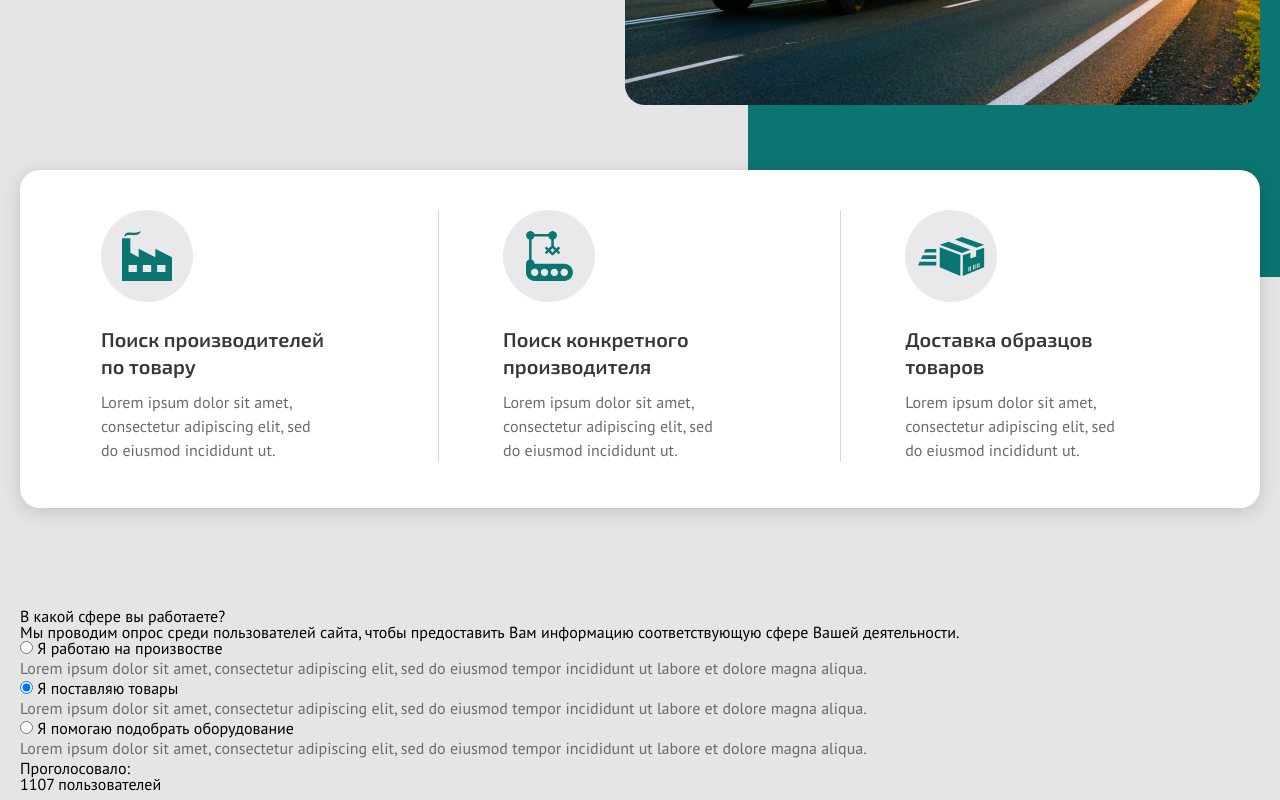
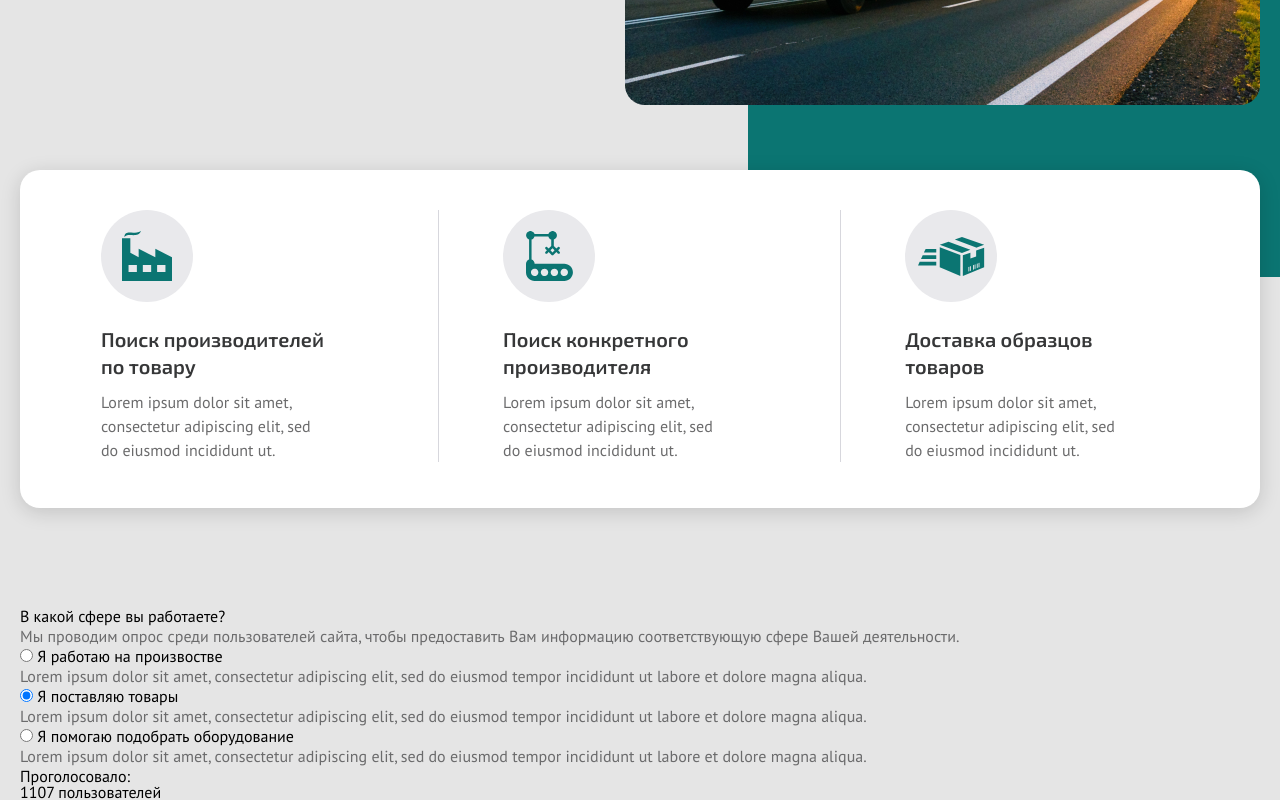
Before and after one commit to bollgade/PDVLanding, a plain HTML site: page src/index.html in a window 1280 px wide. Shown: the part 510-1310 px from the top of the page. Drawn offline with nearby package versions, Linux system fonts and the light colour scheme; files that its build step writes are made by us from their sources; a script that the page names is missing; files whose address does not match are found by name.

Commit message:
Подредактировал блок WYWA

```diff
--- a/src/index.html
+++ b/src/index.html
@@ -81,10 +81,10 @@
                <div class="who-you-work-as__container">
                   <div class="who-you-work-as__textblock">
                      <h2 class="who-you-work-as__title">В какой сфере вы работаете?</h2>
-                     <div class="who-you-work-as__subtitle">
+                     <p class="who-you-work-as__subtitle text">
                         Мы проводим опрос среди пользователей сайта, чтобы предоставить Вам информацию соответствующую
                         сфере Вашей деятельности.
-                     </div>
+                     </p>
                   </div>
                   <div class="who-you-work-as__votes votes">
                      <form action="#" method="get" class="votes__form votes-form">
```
